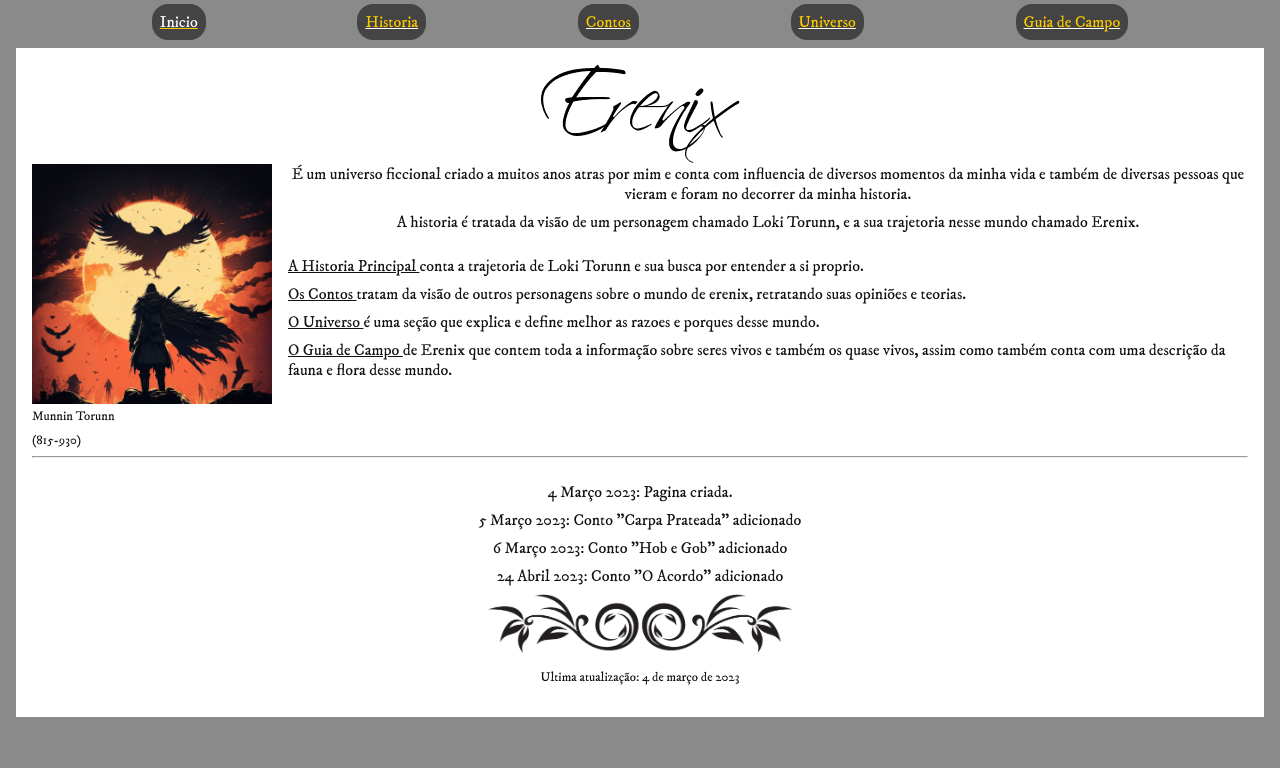
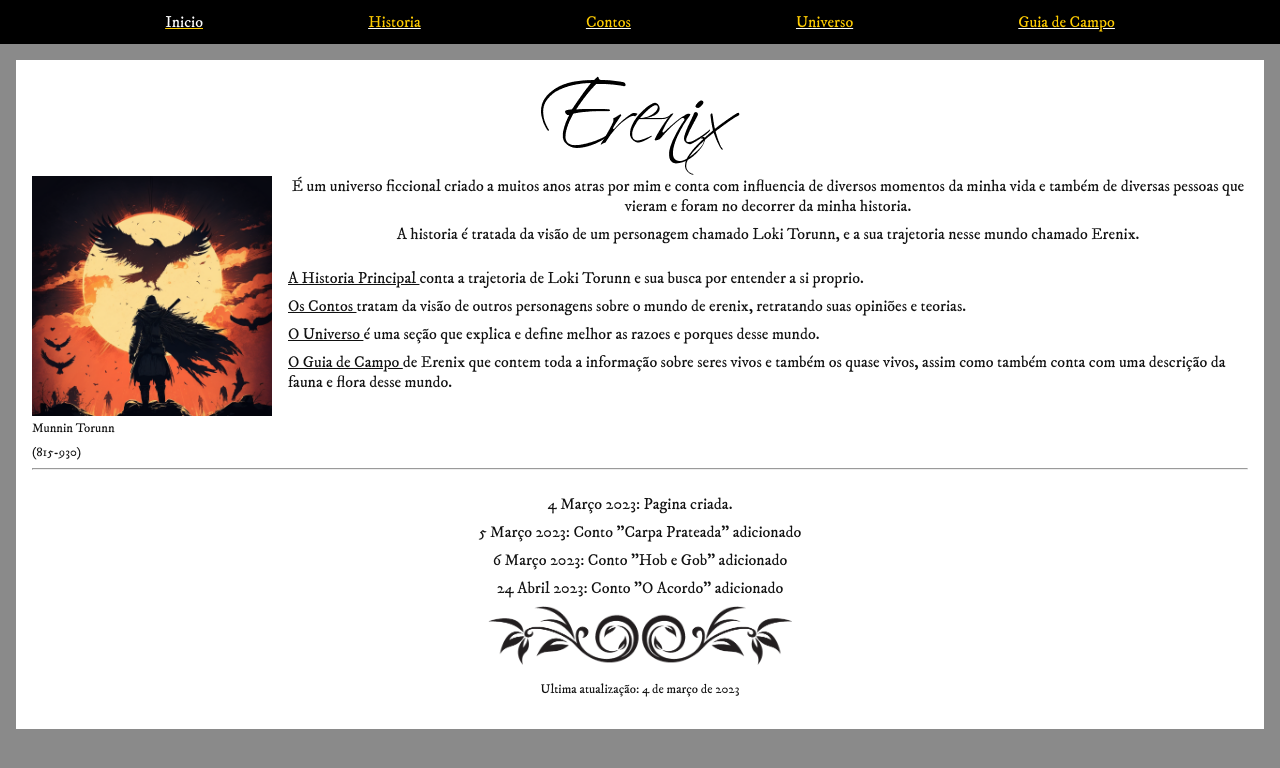
Before and after one commit to YuriDonato/talesoferenix, a React (Create React App) app: page / in a window 1280 px wide. Shown: the top 768 px of the page. Built offline with nearby package versions, Linux system fonts and the light colour scheme.

Commit message:
Update styles.ts

```diff
--- a/src/components/Header/styles.ts
+++ b/src/components/Header/styles.ts
@@ -5,22 +5,23 @@ import { Link } from 'react-router-dom'
 export const Header = styled.header`
   width: 100%;
   height: fit-content;
+  background-color: black;
 `
 
 export const Container = styled.ul`
   display: flex;
   justify-content: space-evenly;
   list-style: none;
-  margin-top: 0.75rem;
-  margin-bottom: 0.75rem;
+  padding-top: 0.75rem;
+  padding-bottom: 0.75rem;
 `
 
 export const Button = styled(Link)`
-  padding: 0.5rem;
+  // padding: 0.5rem;
   text-decoration: none;
   color: ${cores.amarelo};
-  background-color: ${cores.pretaOpacity};
-  border-radius: 1rem;
+  // background-color: ${cores.pretaOpacity};
+  // border-radius: 1rem;
   text-decoration: underline;
   text-decoration-color: white;
   &:hover {
```
